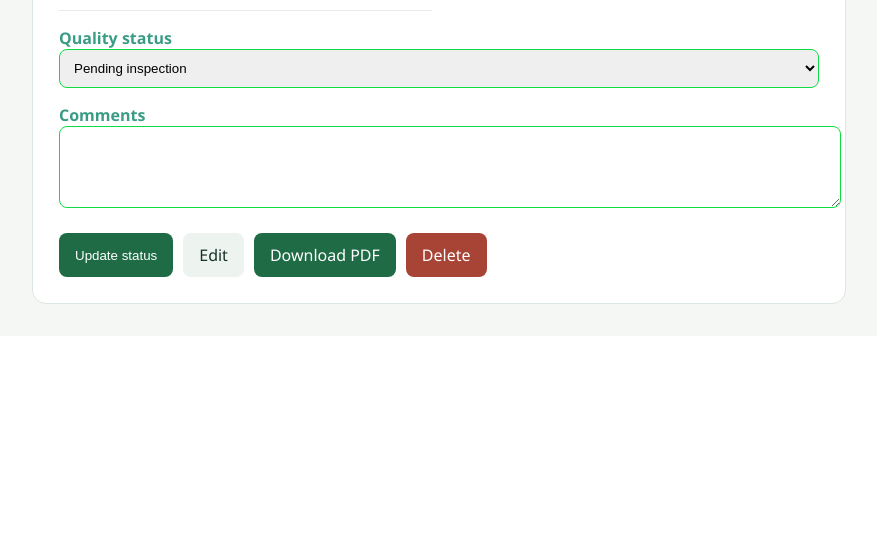
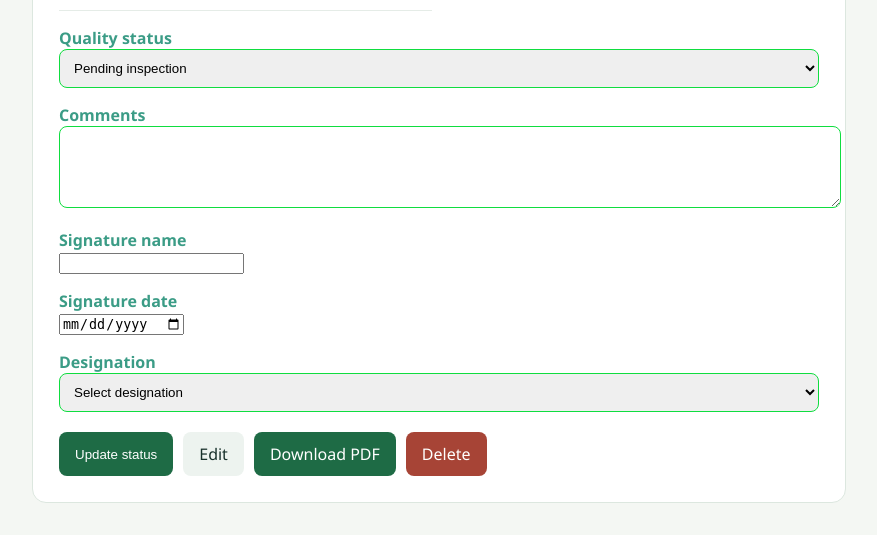
Before and after one commit to nmwaura4/Phytos, a Django app: template phytoseilus/api/templates/api/detail.html in a window 1280 px wide. Shown: the part 680-1215 px from the top of the page, without its empty margins (201-1078 px from the left). Before the commit the page ends 984 px from the top, so only its background shows below. Run offline with Django 5.2, Linux system fonts and the light colour scheme; the template is opened without the code that fills it, so the values that code supplies are empty.

Commit message:
updated footer with name of quality staff,date and designation

```diff
--- a/phytoseilus/api/templates/api/detail.html
+++ b/phytoseilus/api/templates/api/detail.html
@@ -237,6 +237,29 @@
                 <textarea name="comments" rows="4">{{ record.comments }}</textarea>
             </p>
 
+            <p>
+                <label><strong>Signature name</strong></label>
+                <br>
+                <input type="text" name="signature_name" value="{{ record.signature_name }}">
+            </p>
+
+            <p>
+                <label><strong>Signature date</strong></label>
+                <br>
+                <input type="date" name="signature_date" value="{{ record.signature_date|date:'Y-m-d' }}">
+            </p>
+
+            <p>
+                <label><strong>Designation</strong></label>
+                <br>
+                <select name="signature_designation">
+                    <option value="">Select designation</option>
+                    <option value="technician" {% if record.signature_designation == 'technician' %}selected{% endif %}>Technician</option>
+                    <option value="supervisor" {% if record.signature_designation == 'supervisor' %}selected{% endif %}>Supervisor</option>
+                    <option value="manager" {% if record.signature_designation == 'manager' %}selected{% endif %}>Manager</option>
+                </select>
+            </p>
+
             <div class="actions">
                 <button class="button" type="submit">Update status</button>
                 <a class="button secondary" href="{% url 'received_predator_edit' record.pk %}">Edit</a>
--- a/phytoseilus/api/views.py
+++ b/phytoseilus/api/views.py
@@ -153,6 +153,10 @@ def received_predator_detail(request, pk):
     if request.method == "POST":
         record.status = request.POST.get("status", record.status)
         record.comments = request.POST.get("comments", record.comments)
+        record.signature_name = request.POST.get("signature_name", "").strip()
+        record.signature_designation = request.POST.get("signature_designation", "")
+        signature_date = request.POST.get("signature_date", "")
+        record.signature_date = signature_date or None
         record.save()
         messages.success(request, "Quality status updated.")
         return redirect("received_predator_detail", pk=record.pk)
```
Also changed, not shown: phytoseilus/api/models.py (+11 -0 lines), phytoseilus/phytoseilus/views.py (+39 -5 lines), phytoseilus/api/migrations/0004_receivedpredator_signature_date_and_more.py (added), phytoseilus/api/migrations/0005_receivedpredator_signature_designation.py (added), phytoseilus/api/migrations/0006_remove_receivedpredator_signature_designation.py (added), phytoseilus/api/migrations/0007_receivedpredator_signature_designation.py (added).
